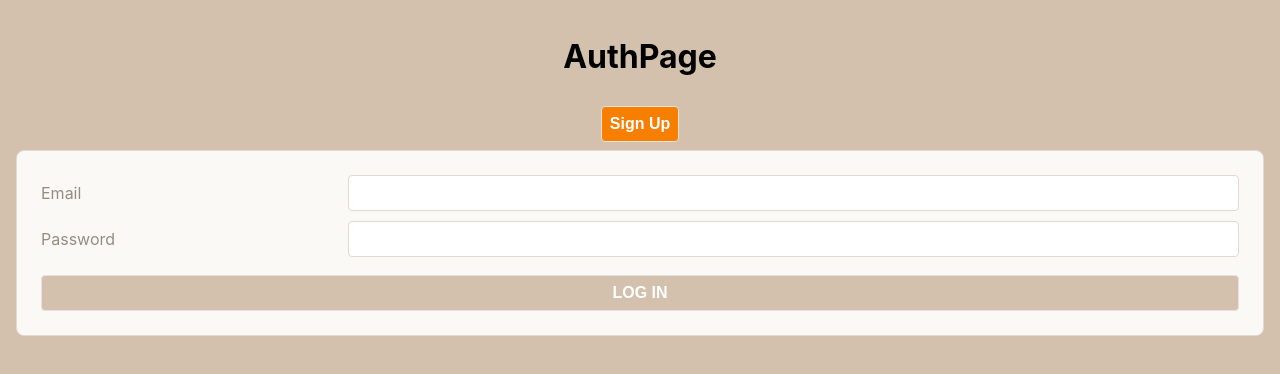
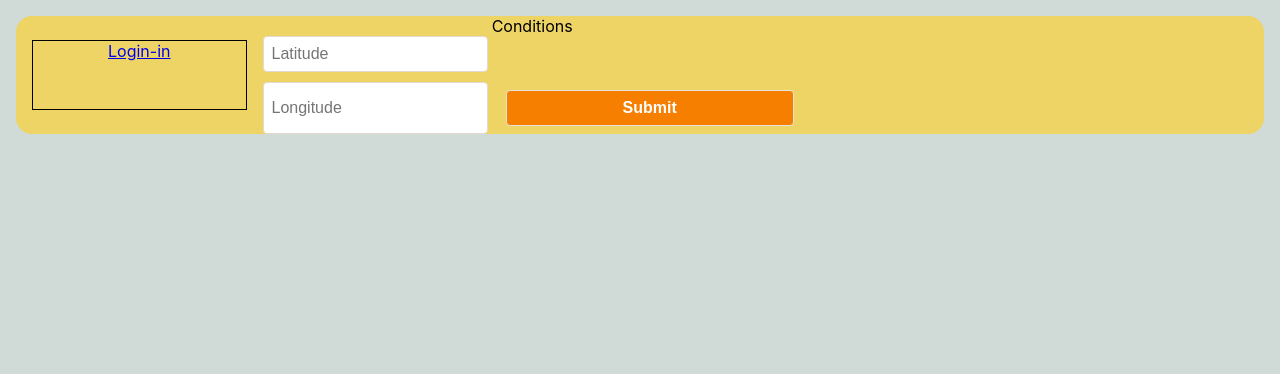
Before and after one commit to JustincHedrick/Conditions, a React (Create React App) app: page / in a window 1280 px wide. Shown: the top 374 px of the page. Built offline with nearby package versions, Linux system fonts and the light colour scheme.

Commit message:
weather and display weather componenets added, making api call

```diff
--- a/src/components/NavBar/NavBar.jsx
+++ b/src/components/NavBar/NavBar.jsx
@@ -12,7 +12,7 @@ export default function NavBar({ user, setUser }) {
 
   return (
     <nav>
-      <Link to="/orders">Order History</Link>
+      <Link to="/login">Login</Link>
       &nbsp; | &nbsp;
       <Link to="/orders/new">New Order</Link>
       &nbsp; | &nbsp;
--- /dev/null
+++ b/src/components/WeatherForm/WeatherForm.jsx
@@ -0,0 +1,58 @@
+import { useState } from 'react'
+import WeatherShow from '../WeatherShow/WeatherShow'
+
+
+export default function WeatherForm () {
+  const [weather, setWeather] = useState([])
+  const [form, setform] = useState({
+    latitude: 0,
+    longitude: 0,
+  })
+
+
+  const APIKEY = "3ce857b3e51d7ad8af05cfbc872bd7cf";
+  async function weatherData(e) {
+    e.preventDefault();
+
+    if (form.latitude === 0 || form.longitude === 0) {
+    alert("Add values");
+    } else {
+    const data = await fetch(`https://api.openweathermap.org/data/2.5/onecall?lat=${form.latitude}8&lon=${form.longitude}&units=imperial&exclude=minutely&appid=${APIKEY}`)
+    .then((res) => res.json())
+    .then((data) => data)
+
+      setWeather({data:data})
+    }
+  }
+
+  const handleChange = (e) => {
+    let name = e.target.name;
+    let value = e.target.value;
+
+    if (name === "latitude") {
+      setform({ ...form, latitude: value})
+    }
+    if (name === "longitude") {
+      setform({ ...form, longitude: value})
+    }
+  }
+
+  return (
+    <div className="weather">
+      <span className="title">Conditions</span>
+      <br />
+      <form>
+        <input type="text" placeholder='Latitude' name="latitude" onChange={(e) => handleChange(e)} />
+        <br />
+        <input type="text" placeholder='Longitude' name='longitude' onChange={(e) => handleChange(e) } />
+        <button className="weatherbtn" onClick={(e) => weatherData(e)}>Submit</button>
+        {console.log(weather)}
+      </form>
+      {weather.data !== undefined ? (
+        <div>
+          <WeatherShow data={weather} />
+        </div>
+      ) : null}
+    </div>
+  );
+}
--- /dev/null
+++ b/src/components/WeatherShow/WeatherShow.jsx
@@ -0,0 +1,16 @@
+export default function WeatherShow(props) {
+  const {data} = props;
+
+
+  return (
+    <div className="weathershow">
+      <>
+        <div className="maincard">
+          <span className="titlecard">
+
+          </span>
+        </div>
+      </>
+    </div>
+  )
+}
--- a/src/index.css
+++ b/src/index.css
@@ -3,7 +3,7 @@
   --tan-1: #FBF9F6;
   --tan-2: #E7E2DD;
   --tan-3: #E2D9D1;
-  --tan-4: #D3C1AE;
+  --tan-4: #d0dad7;
   --orange: #F67F00;
   --text-light: #968c84;
   --text-dark: #615954;
--- a/src/pages/App/App.css
+++ b/src/pages/App/App.css
@@ -27,12 +27,3 @@
 .App-link {
   color: #61dafb;
 }
-
-@keyframes App-logo-spin {
-  from {
-    transform: rotate(0deg);
-  }
-  to {
-    transform: rotate(360deg);
-  }
-}
--- a/src/pages/App/App.jsx
+++ b/src/pages/App/App.jsx
@@ -2,24 +2,15 @@ import { useState } from 'react';
 import { Routes, Route } from 'react-router-dom';
 import { getUser } from '../../utilities/users-service';
 import AuthPage from '../Authpage/AuthPage';
+import LandingPage from '../LandingPage/LandingPage'
 import NavBar from '../../components/NavBar/NavBar';
 import './App.css';
 
 function App() {
-  const [user, setUser] = useState(getUser());
 
   return (
     <main className="App">
-      { user ?
-        <>
-          <NavBar user={user} setUser={setUser} />
-          <Routes>
-            {/* Route components in here */}
-          </Routes>
-        </>
-        :
-        <AuthPage setUser={setUser} />
-      }
+        <LandingPage />
     </main>
   );
 }
--- /dev/null
+++ b/src/pages/LandingPage/LandingPage.css
@@ -0,0 +1,17 @@
+.LandingPage  {
+  height: 100%;
+  display: grid;
+  grid-template-columns: 1.6fr 3.5fr 3fr;
+  grid-template-rows: 1fr;
+  background-color: #edd465;
+  border-radius: 2vmin;
+}
+
+.LandingPage aside {
+  display: flex;
+  flex-direction: column;
+  justify-content: space-between;
+  align-items: center;
+  margin: 3vmin 2vmin;
+  border: 1px solid black;
+}
--- /dev/null
+++ b/src/pages/LandingPage/LandingPage.jsx
@@ -0,0 +1,24 @@
+import { useState } from 'react';
+import { Link } from 'react-router-dom';
+import { Routes, Route } from 'react-router-dom';
+import { getUser } from '../../utilities/users-service';
+import AuthPage from '../Authpage/AuthPage';
+import NavBar from '../../components/NavBar/NavBar';
+import WeatherForm from '../../components/WeatherForm/WeatherForm'
+import './LandingPage.css'
+
+export default function LandingPage() {
+  const [user, setUser] = useState(getUser());
+
+  return (
+    <main className="LandingPage">
+      <aside>
+        <Link to='/login' >Login-in</Link>
+      </aside>
+      <div>
+        <WeatherForm />
+      </div>
+
+    </main>
+  );
+}
```
Also changed, not shown: src/components/NavBar.jsx (deleted, +0 -30 lines), 2 other files (tests, documents, lock files or other folders).
